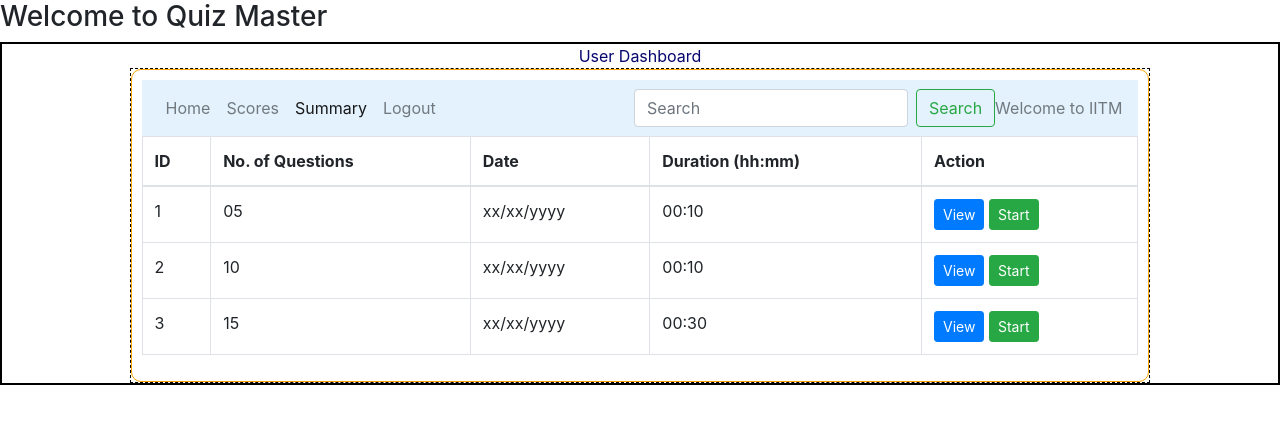
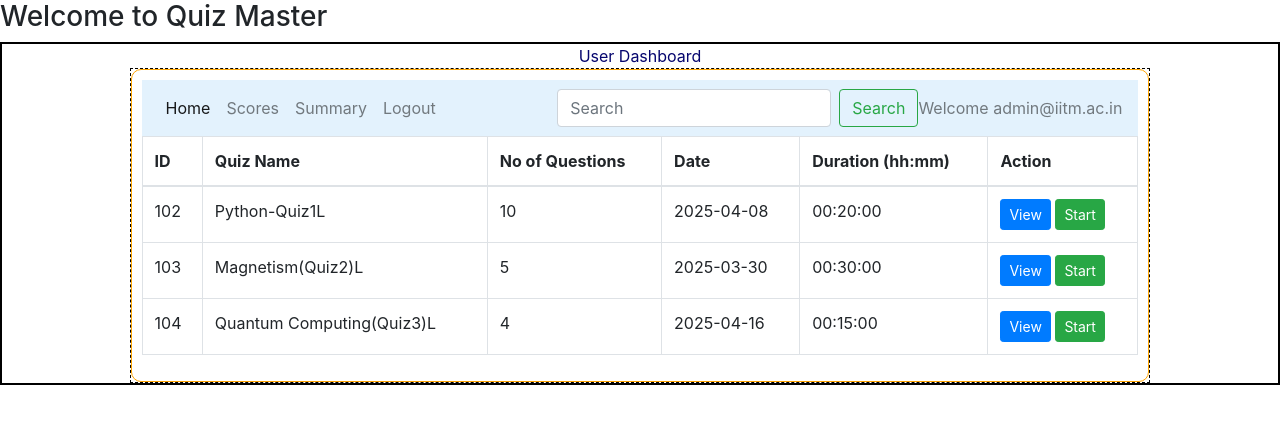
Before and after one commit to abhishank05/quiz-management-system, a Flask app: page /user in a window 1280 px wide. Shown: the top 424 px of the page. Run offline with Flask 3, Linux system fonts and the light colour scheme; a user stored in the database is signed in.

Commit message:
completed user dashboard and summary

```diff
--- a/controllers/routes.py
+++ b/controllers/routes.py
@@ -1,5 +1,6 @@
 #starting of app
 from datetime import datetime
+import os
 from flask import Flask, flash, redirect,render_template,request, session, url_for
 from models.model1 import *
 from flask import current_app as app
@@ -52,6 +53,8 @@ def signin():
         uname=request.form.get("user_name")
         pwd=request.form.get("password")
         usr=User_Info.query.filter_by(email=uname,password=pwd).first()
+        session['user_id'] = usr.id
+        session['name'] = usr.email
         if usr and usr.qualification=="Administrator":
             session['name']=uname
             subject=get_subjects()
@@ -95,8 +98,105 @@ def admin_dashboard():
 #common route for user dashboard
 @app.route('/user')
 def user_dashboard():
-    name=session.get('name','')
-    return render_template("user_dashboard.html",name=name)
+    if "user_id" not in session:
+        flash("You need to log in first!", "danger")
+        return redirect(url_for("signin"))  # Redirect to login page
+
+    name = session.get("name", "User")
+    user_id = session.get("user_id")
+
+    search_query = request.args.get('search', '')
+
+    if search_query:
+        quizzes = Quiz.query.filter(Quiz.quiz_name.ilike(f"%{search_query}%")).all()
+    else:
+        quizzes = Quiz.query.all()
+
+    return render_template("user_dashboard.html", name=name, quizzes=quizzes, user_id=user_id, search_query=search_query)
+
+
+@app.route('/view_quiz/<int:quiz_id>')
+def view_quiz(quiz_id):
+    quiz=Quiz.query.get_or_404(quiz_id)
+    user_id=session.get("user_id")
+    return render_template('view_quiz.html',quiz=quiz,quiz_id=quiz_id,user_id=user_id)
+
+
+@app.route('/start_quiz/<int:quiz_id>', methods=['GET', 'POST'])
+def start_quiz(quiz_id):
+    quiz = Quiz.query.get_or_404(quiz_id)
+    questions = quiz.questions  # Fetch all questions for this quiz
+
+    if 'answers' not in session:
+        session['answers'] = {}  # Store user answers in session
+
+    question_index = int(request.args.get('q', 0))  # Get current question index from URL
+
+    if question_index >= len(questions):  # Prevent going out of bounds
+        return redirect(url_for('start_quiz', quiz_id=quiz_id, q=0))
+
+    question = questions[question_index]  # Get the current question
+
+    if request.method == 'POST':
+        selected_option = request.form.get('answer')
+        question_id = request.form.get('question_id')
+        print(f"Before Updating Session: {session['answers']}")
+
+        if selected_option and question_id:
+            session['answers'][str(question_id)] = selected_option  # Store answer
+            session.modified = True
+
+        print(f"After Updating Session: {session['answers']}")  # Debugging
+
+        if 'next' in request.form:  # Move to next question
+            return redirect(url_for('start_quiz', quiz_id=quiz_id, q=question_index + 1))
+        elif 'previous' in request.form and question_index > 0:  # Move to previous question
+            return redirect(url_for('start_quiz', quiz_id=quiz_id, q=question_index - 1))
+        elif 'submit' in request.form:  # Submit quiz
+            return redirect(url_for('submit_quiz', quiz_id=quiz_id))
+
+    user_id=session.get("user_id")
+    return render_template('start_quiz.html', quiz=quiz, question=question, question_index=question_index, total_questions=len(questions),user_id=session.get("user_id"))
+
+@app.route('/submit_quiz/<int:quiz_id>', methods=['POST', 'GET'])
+def submit_quiz(quiz_id):
+    quiz = Quiz.query.get_or_404(quiz_id)
+    user_id = session.get("user_id") # Example user ID (Replace this with actual logged-in user)
+
+    print("Session Data at Submission:", session.get('answers', {}))
+
+    answers = session['answers']  # Fetch stored answers
+    print("User Answers:", answers)
+
+    total_score = 0
+    answers = session.get('answers', {})
+    for question in quiz.questions:
+        user_answer = answers.get(str(question.id))
+        if user_answer == question.correct_option:
+            total_score += 1
+
+    new_score = Scores(quiz_id=quiz_id, user_id=user_id, total_scored=total_score, time_stamp_of_attempt=db.func.current_timestamp())
+    db.session.add(new_score)
+    db.session.commit()
+
+    session.pop('answers', None)  # Clear session answers after submitting
+    flash(f"Quiz Submitted! Your Score: {total_score}/{len(quiz.questions)}", "success")
+
+    return redirect(url_for('view_scores', user_id=session.get("user_id")))  # Redirect to user dashboard
+
+
+@app.route('/view_scores/', defaults={'user_id': None})
+@app.route('/view_scores/<int:user_id>')
+def view_scores(user_id):
+    user_id = user_id or session.get("user_id")
+    if not user_id:
+        flash("User not logged in!", "danger")
+        return redirect(url_for("login"))  # Redirect to login if needed
+    name = session.get("name")
+    scores = Scores.query.filter_by(user_id=user_id).all()
+    return render_template('view_scores.html', scores=scores, user_id=user_id,name=name)
+
+
 
 @app.route('/quizManagement_dashboard/<int:chapter_id>/<string:quiz_name>', methods=['GET', 'POST'])
 def quizManagement_dashboard(chapter_id, quiz_name):
@@ -107,6 +207,105 @@ def quizManagement_dashboard(chapter_id, quiz_name):
         return redirect(url_for("add_quiz", chapter_id=chapter_id, quiz_name=quiz_name))
 
     return render_template("quizManagement_dashboard.html", chapter_id=chapter_id, quiz_name=quiz_name, quizzes=quizzes,name=session.get("name"))
+
+
+@app.route('/admin_summary')
+def admin_summary():
+    # Check if user is logged in and (optionally) is an admin
+    if "user_id" not in session:
+        flash("Please log in first!", "danger")
+        return redirect(url_for("signin"))
+    # (Optional) Check for admin qualification here if needed
+
+    # Ensure the static folder exists
+    if not os.path.exists("static"):
+        os.makedirs("static")
+
+    # Get all subjects
+    subjects = Subject.query.all()
+    summary_charts = []  # List to store chart data for each subject
+
+    for subj in subjects:
+        quiz_names = []
+        max_scores = []
+        # Loop through chapters and quizzes of the subject
+        for chapter in subj.chapters:
+            for quiz in chapter.quizes:
+                # Get the highest score for this quiz
+                score_record = Scores.query.filter_by(quiz_id=quiz.id)\
+                                             .order_by(Scores.total_scored.desc())\
+                                             .first()
+                if score_record:
+                    quiz_names.append(quiz.quiz_name)
+                    max_scores.append(score_record.total_scored)
+
+        # Create a chart only if there is at least one quiz with scores
+        if quiz_names:
+            plt.figure(figsize=(8, 5))
+            plt.bar(quiz_names, max_scores, color='skyblue')
+            plt.xlabel("Quiz")
+            plt.ylabel("Max Score")
+            plt.title(f"Top Scores for {subj.name}")
+            plt.xticks(rotation=45, ha='right')
+            plt.tight_layout()
+
+            # Create a unique filename for each subject's chart
+            filename = f"admin_summary_{subj.id}.png"
+            img_path = os.path.join("static", filename)
+            plt.savefig(img_path)
+            plt.close()
+
+            # Append the subject name and image filename to the list
+            summary_charts.append({
+                "subject": subj.name,
+                "img": filename
+            })
+
+    return render_template("admin_summary.html", summary_charts=summary_charts)
+
+
+@app.route('/summary')
+def score_summary():
+    # Ensure 'static' folder exists
+    if not os.path.exists("static"):
+        os.makedirs("static")
+
+    # File path to save the image
+    img_filename = "score_summary.png"  # just the filename
+    img_path = os.path.join("static", img_filename)
+
+    # Ensure the user is logged in
+    if "user_id" not in session:
+        return "Unauthorized access. Please log in.", 403
+
+    user_id = session["user_id"]
+
+    # Fetch user scores from the database
+    user_scores = db.session.query(Quiz.quiz_name, Scores.total_scored).join(Scores).filter(Scores.user_id == user_id).all()
+
+
+    if not user_scores:
+        return "No scores available", 404  # Handle case when no scores exist
+
+    # Extract quiz names and scores
+    quiz_names = [score[0] for score in user_scores]
+    scores = [score[1] for score in user_scores]
+
+    # Create the bar chart
+    plt.figure(figsize=(8, 5))
+    plt.bar(quiz_names, scores, color='skyblue')
+    plt.xlabel("Quiz Name")
+    plt.ylabel("Score")
+    plt.title("User Score Summary")
+
+    # Rotate x labels for better readability if too many quizzes
+    plt.xticks(rotation=45, ha='right')
+
+    # Save the figure in the static folder
+    plt.savefig(img_path)
+    plt.close()  # Close the plot to free memory
+
+    return render_template("user_summary.html", img_filename=img_filename)
 
 
 # Many controllers/Routes here
@@ -227,7 +426,7 @@ def edit_quiz(quiz_id):
         # Update quiz fields from form data
         quiz.quiz_name = request.form.get('quiz_name')
         quiz.date_of_quiz = datetime.strptime(request.form.get('date_of_quiz'), '%Y-%m-%d').date()
-        quiz.time_duration = datetime.strptime(request.form.get('time_duration'), '%H:%M').time()
+        quiz.time_duration = datetime.strptime(request.form.get('time_duration'), '%H:%M:%S').time()
         quiz.remarks = request.form.get('remarks')
         db.session.commit()
         flash("Quiz updated successfully", "success")
@@ -345,8 +544,6 @@ def search(name):
     return render_template("search_results.html", results=results, search_txt=search_txt, name=name)
 
 
-
-
 #other supported function
 def get_subjects():
     subject=Subject.query.all()
--- a/static/main.css
+++ b/static/main.css
@@ -4,6 +4,7 @@
 
 .my_container{
     border:2px solid black;
+    /* background-color: rgb(84, 84, 206); */
 }
 
 .my_panel{
@@ -14,7 +15,7 @@
 }
 
 .input_form{
-    border: 1px solid blue;
+    border: 1px solid brown;
     width:600px;
     height:600px;
     margin:auto;
@@ -23,14 +24,28 @@
     border-radius: 10px;
     font-size: 16px;
     text-align: justify;
+    background-color:navajowhite;
 }
 
+.input_form1{
+    border: 1px solid blue;
+    width:600px;
+    height:750px;
+    margin:auto;
+    margin-top:20px;
+    padding:10px;
+    border-radius: 10px;
+    font-size: 16px;
+    text-align: justify;
+    background-color:aqua;
+}
 .outer_box{
     border: 1px solid orange;
     margin:auto;
     padding:10px;
     border-radius: 10px;
     text-align: justify;
+
 }
 .center{
     text-align: center;
--- a/templates/add_chapter.html
+++ b/templates/add_chapter.html
@@ -22,7 +22,7 @@
 
                   <div  class="mb-3">
                     <button type="submit" class="btn btn-primary">Submit</button>
-                    <a href="/login" type="button" class="btn btn-primary">Cancel</a>
+                    <a href="/admin" type="button" class="btn btn-primary">Cancel</a>
                   </div>
             </div>
             </form>
--- a/templates/add_question.html
+++ b/templates/add_question.html
@@ -2,10 +2,10 @@
 {%block content %}
             <div class="center">Add Question</div>
             <form action="{{ url_for('add_question', quiz_id=quiz_id, id=id) }}" method="POST">
-            <div class="input_form">
+            <div class="input_form1">
               <div class="mb-3">
                 <label for="quiz_id">Quiz ID</label>
-                <input type="text" class="form-control" id="quiz_id" name="quiz_id" placeholder="quiz id" >
+                <input type="text" class="form-control" id="quiz_id" name="quiz_id" value={{quiz_id}} readonly >
               </div>
               <div class="mb-3">
                 <label for="ques_id">Question_ID</label>
--- a/templates/add_quiz.html
+++ b/templates/add_quiz.html
@@ -12,7 +12,7 @@
       <div class="mb-3">
         <label for="chapter_id">Chapter ID: {{ chapter_id }}</label>
         <!-- Optionally, you can include this as a hidden field if needed -->
-        <input type="text" name="chapter_id" value="{{ chapter_id }}">
+        <input type="text" name="chapter_id" value="{{ chapter_id }}" readonly>
       </div>
 
       <!-- Quiz ID input; note the name is 'id' to match route code -->
--- a/templates/admin_layout.html
+++ b/templates/admin_layout.html
@@ -27,7 +27,7 @@
                       </li>
                     </li>
                     <li class="nav-item">
-                      <a class="nav-link" href="#">Summary</a>
+                      <a class="nav-link" href="{{url_for('admin_summary')}}">Summary</a>
                     </li>
                     <li class="nav-item">
                       <a class="nav-link" href="{{url_for('signin')}}">Logout</a>
--- a/templates/index.html
+++ b/templates/index.html
@@ -7,7 +7,7 @@
 </head>
 <body>
     <h3 class="center">Welcome to Quiz Master!!</h3>
-    <div class="input_form">
+    <div class="input_form" style="background-image: url('/quiz_img.jpg')";>
         Hi, Welcome to Quizz Master App!!Your Onestop soln for multiple exam preparations!!!
     </div>
     <div class="center"><a href="/login" type="button" class="btn btn-primary">Login</a></div>
--- a/templates/user_dashboard.html
+++ b/templates/user_dashboard.html
@@ -5,43 +5,27 @@
                     <thead>
                         <tr>
                             <th>ID</th>
-                            <th>No. of Questions</th>
+                            <th>Quiz Name</th>
+                            <th>No of Questions</th>
                             <th>Date</th>
                             <th>Duration (hh:mm)</th>
                             <th>Action</th>
                         </tr>
                     </thead>
                     <tbody>
+                        {% for quiz in quizzes %}
                         <tr>
-                            <td>1</td>
-                            <td>05</td>
-                            <td>xx/xx/yyyy</td>
-                            <td>00:10</td>
+                            <td>{{quiz.id}}</td>
+                            <td>{{quiz.quiz_name}}L</td>
+                            <td>{{quiz.questions|length}}</td>
+                            <td>{{quiz.date_of_quiz}}</td>
+                            <td>{{quiz.time_duration}}</td>
                             <td>
-                                <button class="btn btn-primary btn-sm">View</button>
-                                <button class="btn btn-success btn-sm">Start</button>
+                                <a href="{{url_for('view_quiz',quiz_id=quiz.id)}}" class="btn btn-primary btn-sm">View</a>
+                                <a href="{{url_for('start_quiz',quiz_id=quiz.id)}}" class="btn btn-success btn-sm">Start</a>
                             </td>
                         </tr>
-                        <tr>
-                            <td>2</td>
-                            <td>10</td>
-                            <td>xx/xx/yyyy</td>
-                            <td>00:10</td>
-                            <td>
-                                <button class="btn btn-primary btn-sm">View</button>
-                                <button class="btn btn-success btn-sm">Start</button>
-                            </td>
-                        </tr>
-                        <tr>
-                            <td>3</td>
-                            <td>15</td>
-                            <td>xx/xx/yyyy</td>
-                            <td>00:30</td>
-                            <td>
-                                <button class="btn btn-primary btn-sm">View</button>
-                                <button class="btn btn-success btn-sm">Start</button>
-                            </td>
-                        </tr>
+                        {% endfor %}
                     </tbody>
                 </table>
 
--- a/templates/user_layout.html
+++ b/templates/user_layout.html
@@ -14,25 +14,25 @@
             <nav class="navbar navbar-expand-lg navbar-light" style="background-color: #e3f2fd;">
                 <div class="collapse navbar-collapse" id="navbarText">
                     <ul class="navbar-nav mr-auto">
-                        <li class="nav-item">
-                            <a class="nav-link" href="#">Home</a>
+                        <li class="nav-item active">
+                            <a class="nav-link" href="{{url_for('user_dashboard')}}">Home</a>
                         </li>
                         <li class="nav-item">
-                            <a class="nav-link" href="#">Scores</a>
-                        </li>
-                        <li class="nav-item active">
-                          <a class="nav-link" href="#">Summary </a>
+                            <a class="nav-link" href="{{url_for('view_scores',user_id=user_id)}}">Scores</a>
                         </li>
                         <li class="nav-item">
-                          <a class="nav-link" href="#">Logout</a>
+                          <a class="nav-link" href="{{url_for('score_summary')}}">Summary </a>
+                        </li>
+                        <li class="nav-item">
+                          <a class="nav-link" href="{{url_for('signin')}}">Logout</a>
                         </li>
                       </ul>
-                      <form class="form-inline">
-                        <input class="form-control mr-sm-2" type="search" placeholder="Search">
+                      <form class="form-inline" action="{{ url_for('user_dashboard') }}" method="GET">
+                        <input class="form-control mr-sm-2" type="search" name ="search" placeholder="Search" value="{{ search_query }}">
                         <button class="btn btn-outline-success my-2 my-sm-0" type="submit">Search</button>
                     </form>
                   <span class="navbar-text">
-                    Welcome to {{name}}
+                    Welcome {{name}}
                   </span>
                 </div>
                 <!-- End of navbar -->
```
Also changed, not shown: models/model1.py (+5 -3 lines), templates/admin_summary.html (added, +18 -0 lines), templates/quizManagement_dashboard.html (+5 -3 lines), templates/quiz_layout.html (+8 -3 lines), templates/start_quiz.html (added, +50 -0 lines), templates/user_summary.html (added, +13 -0 lines), templates/view_quiz.html (added, +42 -0 lines), templates/view_scores.html (added, +35 -0 lines), instance/quiz_master.sqlite3, static/admin_summary_1.png (added), static/score_summary.png (added).
